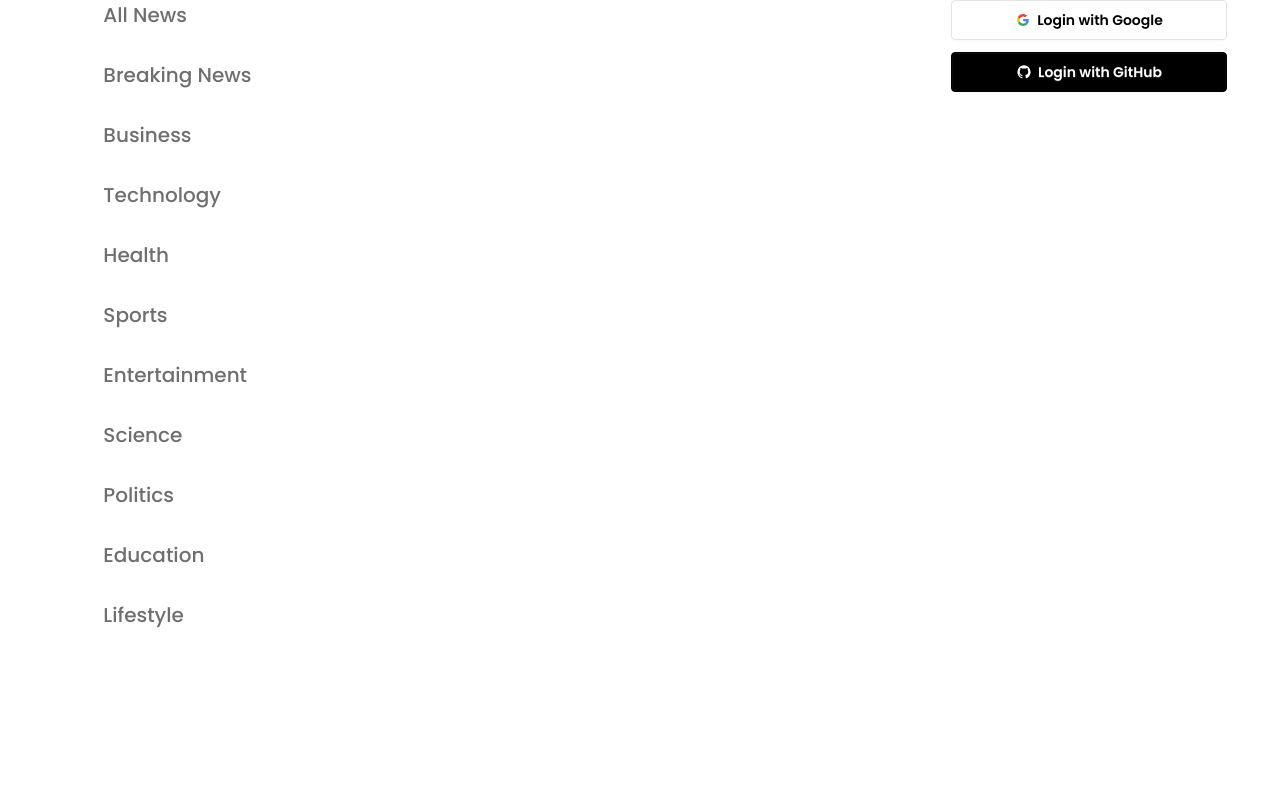
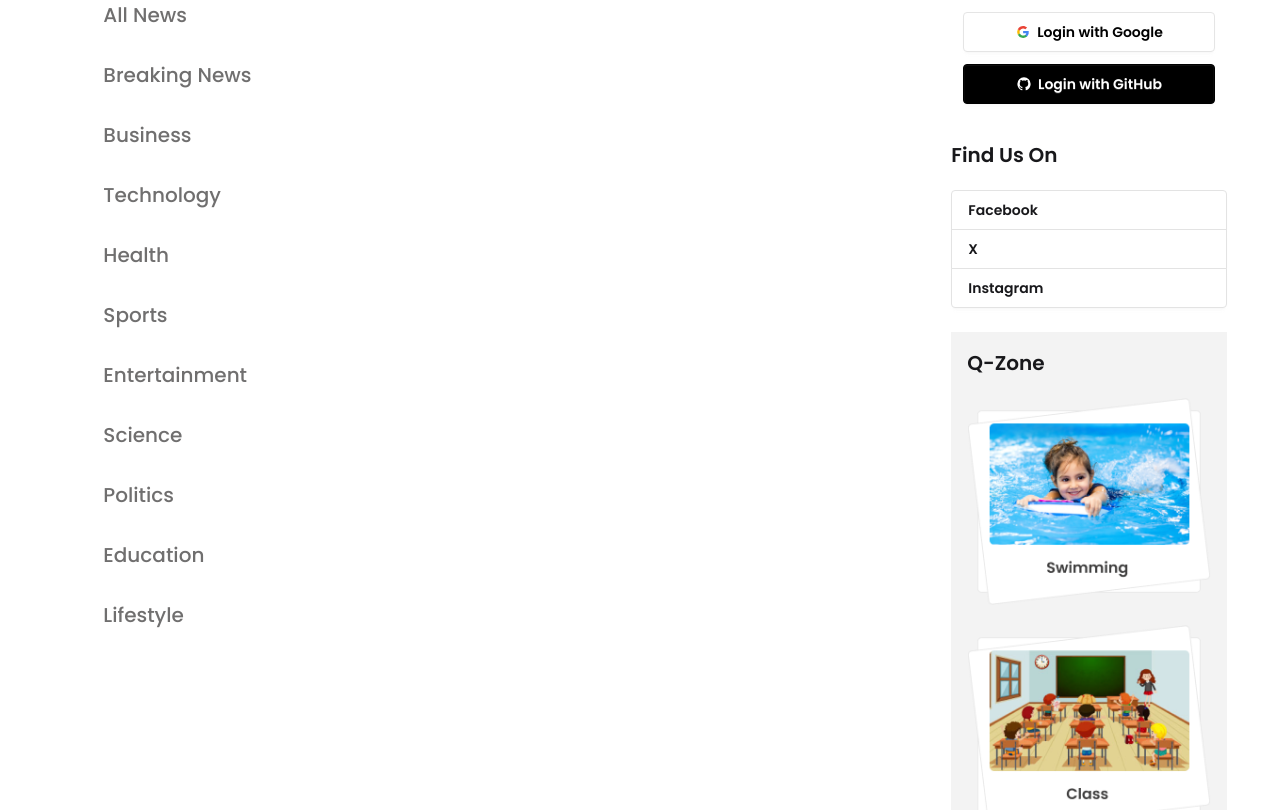
Before and after one commit to adittacse/dragon-news, a React (Vite) app: page / in a window 1280 px wide. Shown: the part 517-1327 px from the top of the page. Before the commit the page ends 1147 px from the top, so only its background shows below. Built offline with nearby package versions, Linux system fonts and the light colour scheme.

Commit message:
right sidebar design implemented

```diff
--- /dev/null
+++ b/src/components/homeLayout/FindUs.jsx
@@ -0,0 +1,16 @@
+import React from 'react';
+
+const FindUs = () => {
+    return (
+        <div>
+            <h3 className="text-[20px] font-semibold mb-5">Find Us On</h3>
+            <div className="join join-vertical w-full">
+                <button className="btn bg-base-100 justify-start join-item">Facebook</button>
+                <button className="btn bg-base-100 justify-start join-item">X</button>
+                <button className="btn bg-base-100 justify-start join-item">Instagram</button>
+            </div>
+        </div>
+    );
+};
+
+export default FindUs;
--- /dev/null
+++ b/src/components/homeLayout/QZone.jsx
@@ -0,0 +1,20 @@
+import swimmingImage from "../../assets/swimming.png";
+import classImage from "../../assets/class.png";
+import playGroundImage from "../../assets/playground.png";
+import bgImage from "../../assets/bg.png";
+
+const QZone = () => {
+    return (
+        <div className="bg-base-200 p-4">
+            <h3 className="text-[20px] font-semibold mb-5">Q-Zone</h3>
+            <div className="space-y-5">
+                <img src={swimmingImage} alt="Swimming image" />
+                <img src={classImage} alt="Class image" />
+                <img src={playGroundImage} alt="Play ground image" />
+                <img src={bgImage} alt="Bg image" />
+            </div>
+        </div>
+    );
+};
+
+export default QZone;
--- a/src/components/homeLayout/RightAside.jsx
+++ b/src/components/homeLayout/RightAside.jsx
@@ -1,9 +1,13 @@
+import FindUs from './FindUs';
+import QZone from './QZone';
 import SocialLogin from './SocialLogin';
 
 const RightAside = () => {
     return (
-        <div>
+        <div className="space-y-6">
             <SocialLogin />
+            <FindUs />
+            <QZone />
         </div>
     );
 };
--- a/src/components/homeLayout/SocialLogin.jsx
+++ b/src/components/homeLayout/SocialLogin.jsx
@@ -4,7 +4,7 @@ const SocialLogin = () => {
     return (
         <div>
             <h3 className="text-[20px] font-semibold mb-5">Login With</h3>
-            <div className="">
+            <div className="p-3">
                 {/* Google */}
                 <button className="btn bg-white text-black border-[#e5e5e5] w-full mb-3">
                     <svg aria-label="Google logo" width="16" height="16" xmlns="http://www.w3.org/2000/svg" viewBox="0 0 512 512">
```
